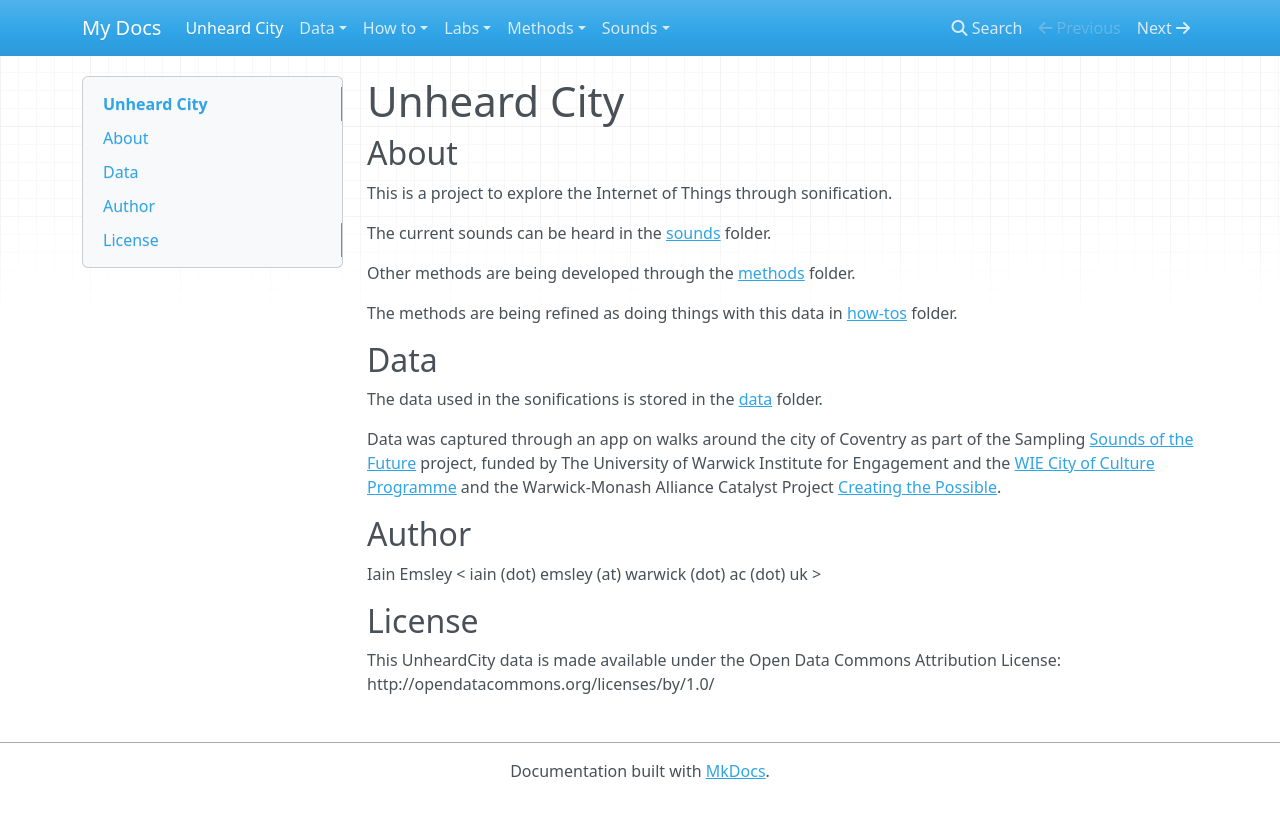
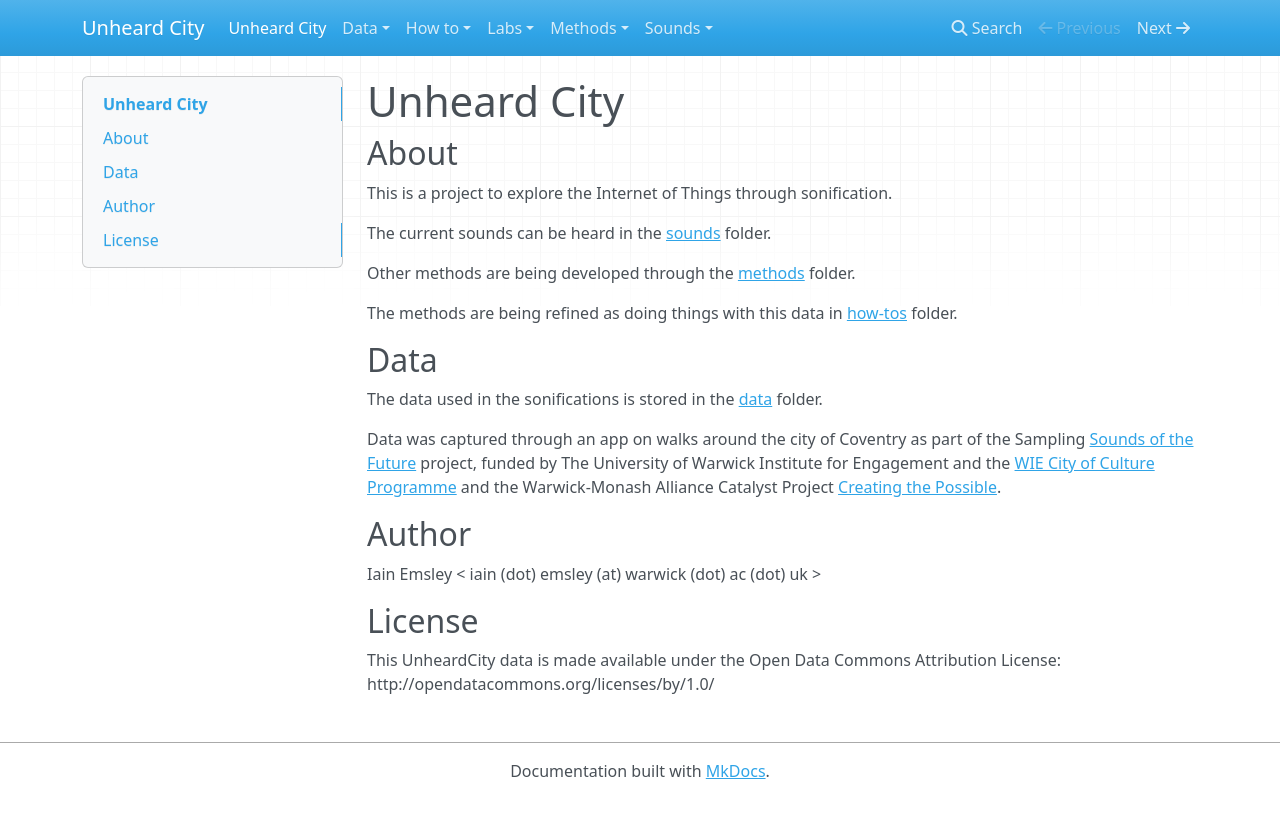
Before and after one commit to iaine/unheardcity, an MkDocs documentation site: the page built from docs/docs/index.md, in a window 1280 px wide. Shown: the top 818 px of the page. Built offline with MkDocs 1.6.1, drawn with Linux system fonts in a browser that asks for light colours; nearby versions of some CDN libraries.

Commit message:
Update mkdocs.yml

```diff
--- a/docs/mkdocs.yml
+++ b/docs/mkdocs.yml
@@ -1 +1 @@
-site_name: My Docs
+site_name: Unheard City
```
